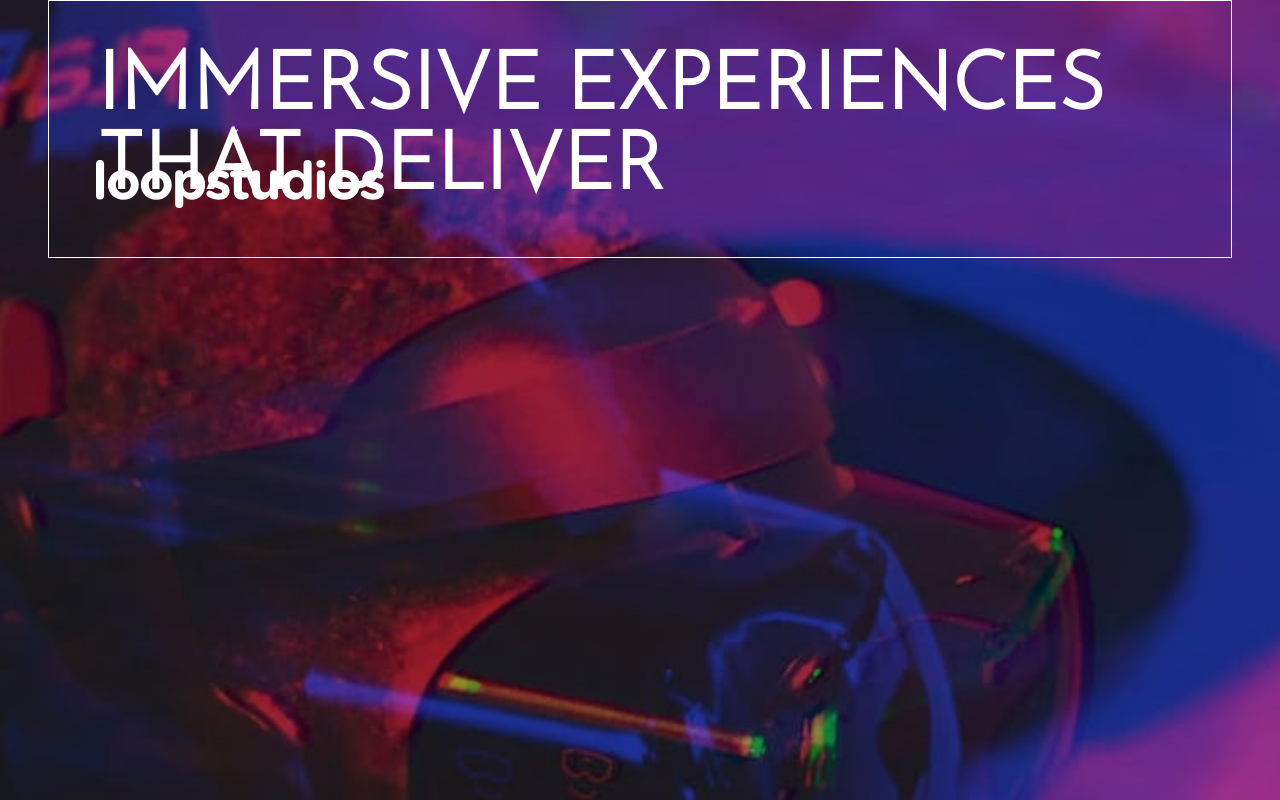
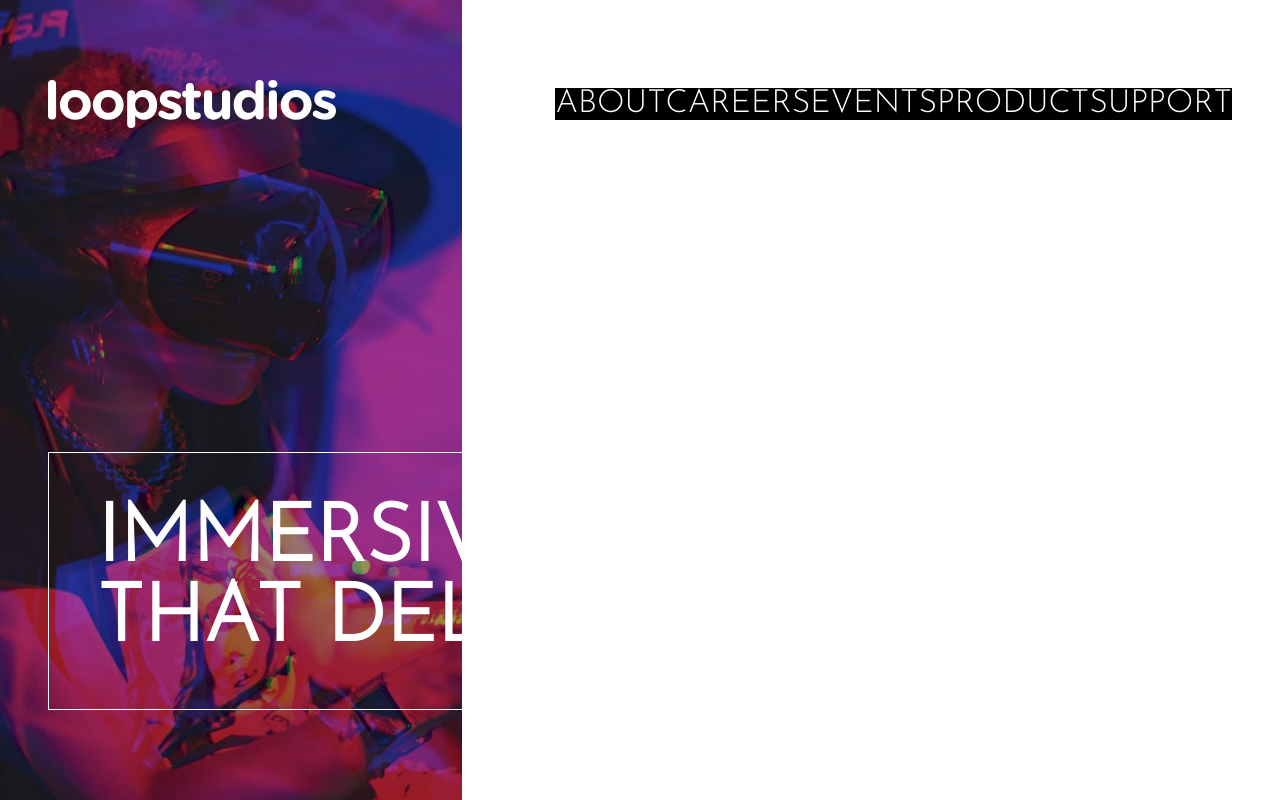
Before and after one commit to Rakha112/loopstudios-landing-page, a React (Create React App) app: page / in a window 1280 px wide. Built offline with nearby package versions, Linux system fonts and the light colour scheme.

Commit message:
initial commit

```diff
--- a/src/components/Home.js
+++ b/src/components/Home.js
@@ -4,10 +4,13 @@ import bgHome from '../images/mobile/image-hero.jpg'
 const Home = () => {
     return (
         <div className="home">
-            <img className="bgHero" src={bgHome} alt="" />
+            {/* <img className="bgHero" src={bgHome} alt="" /> */}
+            <div className="overlay">
+
             <h1>
                 immersive experiences that deliver
             </h1>
+            </div>
         </div>
     )
 }
--- a/src/css/main.css
+++ b/src/css/main.css
@@ -96,12 +96,22 @@ body {
           box-shadow: 0px 5px 1px 0px white;
 }
 
+.container .home {
+  height: 100vh;
+  background-image: url("../images/mobile/image-hero.jpg");
+  background-repeat: no-repeat;
+  background-size: contain;
+}
+
 .container .home .bgHero {
-  position: absolute;
   width: 100%;
 }
 
-.container .home h1 {
+.container .home .overlay {
+  padding-top: 28.25rem;
+}
+
+.container .home .overlay h1 {
   border: 1px solid white;
   margin: 0 3rem;
   padding: 3rem;
@@ -117,9 +127,6 @@ body {
     overflow: hidden;
   }
   .container .navbar {
-    margin-top: 5rem;
-    margin-left: 3rem;
-    margin-right: 3rem;
     display: -webkit-box;
     display: -ms-flexbox;
     display: flex;
@@ -142,6 +149,9 @@ body {
     display: none;
   }
   .container .navbar ul {
+    visibility: visible;
+    -webkit-transform: translateX(0);
+            transform: translateX(0);
     padding: 0;
     position: unset;
     display: unset;
--- a/src/scss/main.scss
+++ b/src/scss/main.scss
@@ -82,11 +82,16 @@ body {
         }
     }
     .home {
+        height: 100vh;
+        background-image: url("../images/mobile/image-hero.jpg");
+        background-repeat: no-repeat;
+        background-size: contain;
         .bgHero {
-            position: absolute;
+            // position: absolute;
             width: 100%;
         }
-
+        .overlay {
+            padding-top: 28.25rem;
             h1 {
                 border: 1px solid $White;
                 margin: 0 3rem;
@@ -98,6 +103,7 @@ body {
                 font-size: 5rem;
             }
         }
+    }
 
 }
 
@@ -105,9 +111,9 @@ body {
     .container {
         overflow: hidden;
         .navbar {
-            margin-top: 5rem;
-            margin-left: 3rem;
-            margin-right: 3rem;
+            // margin-top: 5rem;
+            // margin-left: 3rem;
+            // margin-right: 3rem;
             display: flex;
             justify-content: space-between;
             .logo {
@@ -125,6 +131,8 @@ body {
                 display: none;
             }
             ul {
+                visibility: visible;
+                transform: translateX(0);
                 padding: 0;
                 position: unset;
                 display: unset;
```
Also changed, not shown: 1 other file (tests, documents, lock files or other folders). Lines whose indentation alone changed are shown as unchanged.
